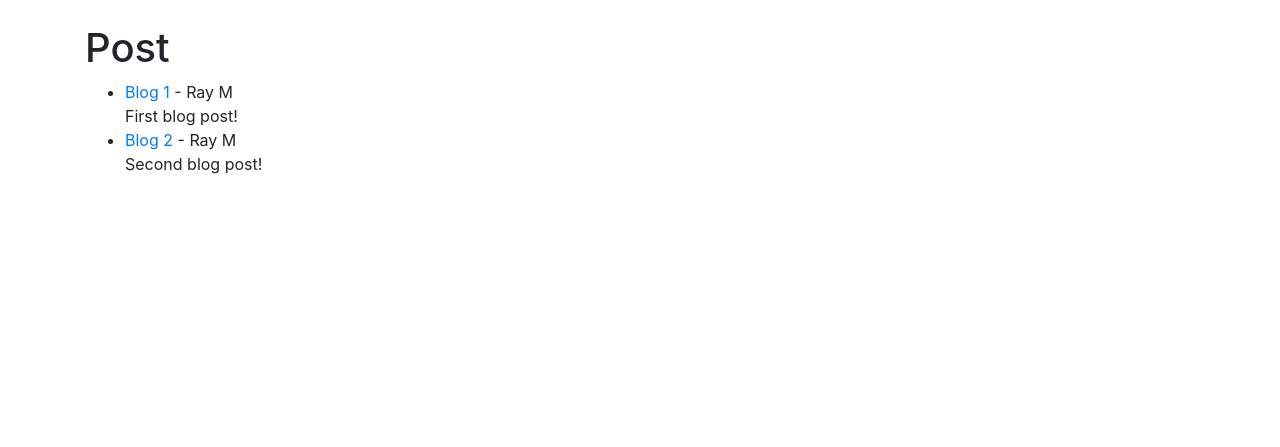
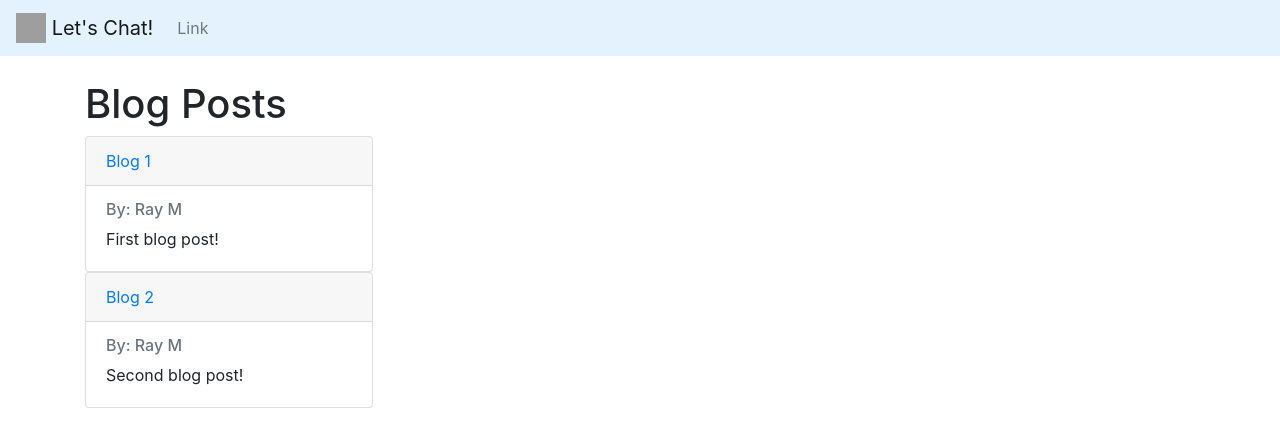
Before and after one commit to krazybones/capstone-blog, a Django app: page / in a window 1280 px wide. Shown: the top 447 px of the page. Run offline with Django 3.2, Linux system fonts and the light colour scheme; data comes from the database, SQL or seed files in the repository; both versions use the stored data as it was after the commit; grey boxes are pictures that could not be loaded.

Commit message:
Styling
Continued styling with bootstrap

```diff
--- a/blog/forum/models.py
+++ b/blog/forum/models.py
@@ -7,6 +7,7 @@ from django.contrib.auth.models import User
 class Post(models.Model):
     # define what we want in our blog
     title = models.CharField(max_length=250)
+    title_tag = models.CharField(max_length=250, default="Let's Chat! Blog")
     author = models.ForeignKey(User, on_delete=models.CASCADE)
     body = models.TextField()
 
--- a/blog/forum/templates/base.html
+++ b/blog/forum/templates/base.html
@@ -8,9 +8,26 @@
     <!-- Bootstrap CSS -->
     <link rel="stylesheet" href="https://cdn.jsdelivr.net/npm/bootstrap@4.5.3/dist/css/bootstrap.min.css" integrity="sha384-TX8t27EcRE3e/ihU7zmQxVncDAy5uIKz4rEkgIXeMed4M0jlfIDPvg6uqKI2xXr2" crossorigin="anonymous">
 
-    <title></title>
+    <title>{% block title %}Let's Chat! Blog{% endblock %}</title>
   </head>
   <body>
+    <nav class="navbar navbar-expand-lg navbar-light" style="background-color: #e3f2fd;">
+        <a class="navbar-brand" href="{% url 'home' %}">
+            <img src="https://images-na.ssl-images-amazon.com/images/I/71an3gGqHWL.png" width="30" height="30" class="d-inline-block align-top" alt="" loading="lazy">
+            Let's Chat!
+        </a>
+        <button class="navbar-toggler" type="button" data-toggle="collapse" data-target="#navbarSupportedContent" aria-controls="navbarSupportedContent" aria-expanded="false" aria-label="Toggle navigation">
+          <span class="navbar-toggler-icon"></span>
+        </button>
+
+        <div class="collapse navbar-collapse" id="navbarSupportedContent">
+          <ul class="navbar-nav mr-auto">
+            <li class="nav-item">
+              <a class="nav-link" href="#">Link</a>
+            </li>
+          </ul>
+        </div>
+      </nav>
     <br>
     <div class="container">
         {% block content %}
--- a/blog/forum/templates/home.html
+++ b/blog/forum/templates/home.html
@@ -1,12 +1,17 @@
 {% extends 'base.html' %}
 {% block content %}
-<h1>Post</h1>
+<h1>Blog Posts</h1>
 
-<ul>
 {% for post in object_list %}
-    <li><a href="{% url 'post-detail' post.pk %}">{{post.title}}</a> - {{post.author.first_name}}
-        {{post.author.last_name}}<br />
-        {{post.body}}</li>
+    <div class="card" style="width: 18rem;">
+        <div class="card-header">
+            <a href="{% url 'post-detail' post.pk %}" class="card-title">{{post.title}}</a>
+        </div>
+        <div class="card-body">
+            <h6 class="card-subtitle mb-2 text-muted">By: {{post.author.first_name}} {{post.author.last_name}}</h6>
+            <p class="card-text">{{post.body}}</p>
+        </div>
+    </div>
 {% endfor %}
-</ul>
+
 {% endblock %}
--- a/blog/forum/templates/post_detail.html
+++ b/blog/forum/templates/post_detail.html
@@ -1,5 +1,7 @@
 {% extends 'base.html' %}
+{% block title %}{{post.title_tag}}{% endblock %}
 {% block content %}
+
 <h1>{{post.title}}</h1>
 <small>By: {{post.author.first_name}} {{post.author.last_name}}</small><br/>
 <hr>
@@ -8,5 +10,5 @@
 
 
 <br><br>
-<a href="{% url 'home' %}">Back</a>
+<a href="{% url 'home' %}" class="btn btn-primary">Back</a>
 {% endblock %}
```
Also changed, not shown: blog/db.sqlite3, blog/forum/migrations/0002_post_title_tag.py (added).
